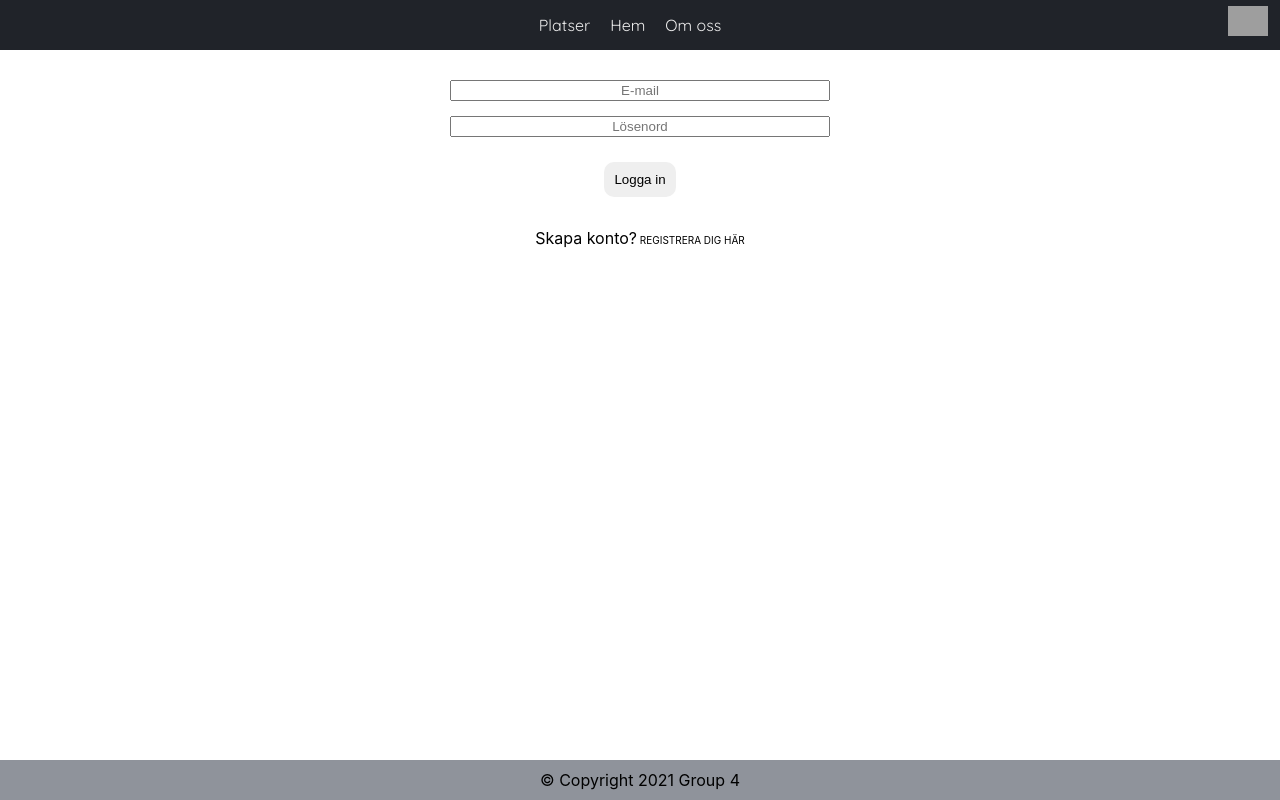
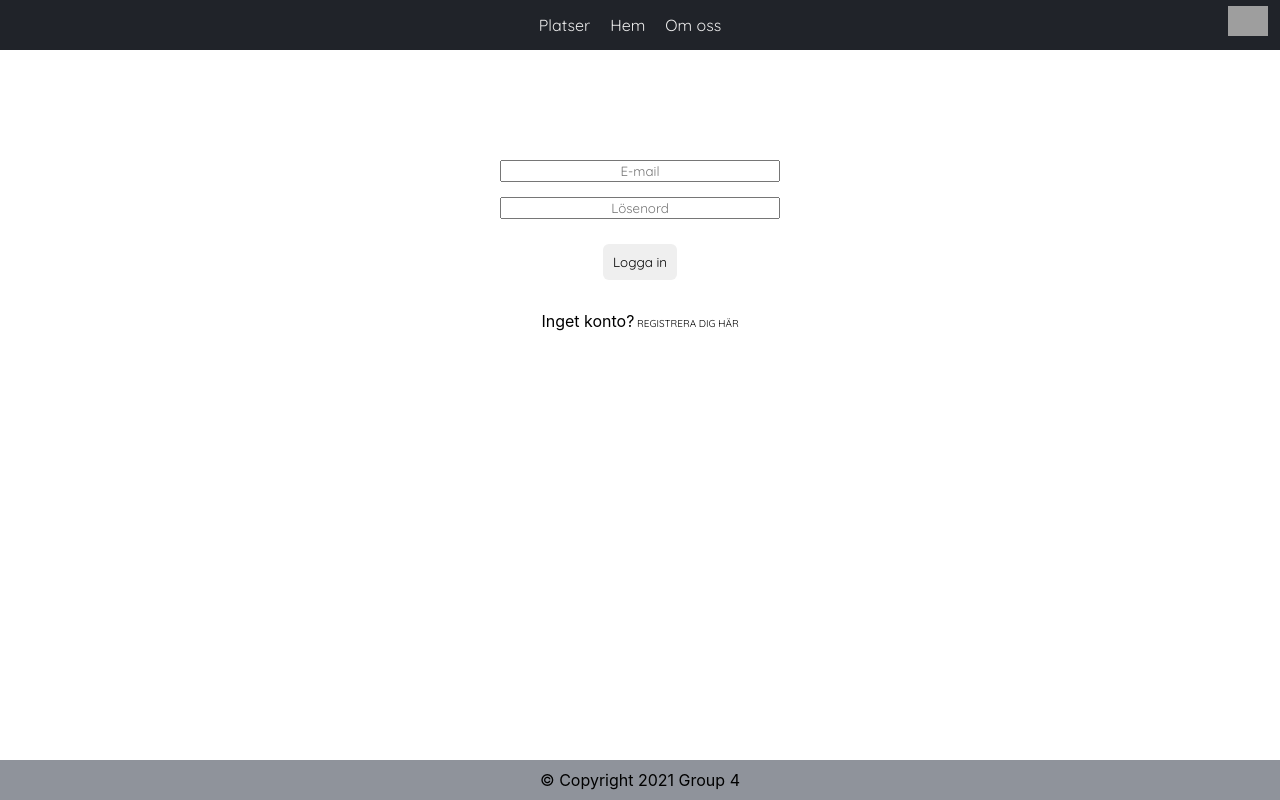
Before and after one commit to postila/clearbnb-grupp4, a React (Create React App) app: page / in a window 1280 px wide. Built offline with nearby package versions, Linux system fonts and the light colour scheme; no server answers; grey boxes are pictures that could not be loaded.

Commit message:
login css

```diff
--- a/src/components/Login.js
+++ b/src/components/Login.js
@@ -7,7 +7,7 @@ const Login = (props) => {
       <input style={styles.input} type="text" placeholder="E-mail" required></input>
       <input style={styles.input} type="password" placeholder="Lösenord" required></input>
       <button style={styles.button}>Logga in</button>
-      <p>Skapa konto?
+      <p>Inget konto?
         <span style={styles.register} onClick={ props.displayRegisterForm }> Registrera dig här</span>
       </p>
     </form>
@@ -18,25 +18,28 @@ const styles = {
 form: {
     display: 'grid',
     gridGap: '15px',
-    maxWidth: '400px',
-    margin: '20px auto',
+    maxWidth: '300px',
+    margin: '100px auto',
     padding: '10px'
   },
   input: {
-    textAlign: 'center'
+    textAlign: 'center',
+    fontFamily: 'Quicksand',
   },
   button: {
+    fontFamily: 'Quicksand',
     maxWidth: '100px',
     margin: '0 auto',
     marginTop: '10px',
     cursor: 'pointer',
     border: 'none',
     padding: '10px',
-    borderRadius: '10px'
+    borderRadius: '6px'
   },
   register: {
     cursor: 'pointer',
     fontSize: '10px',
+    fontFamily: 'Quicksand',
     textTransform: 'uppercase',
     ':hover': {
       opacity: '50%'
```
